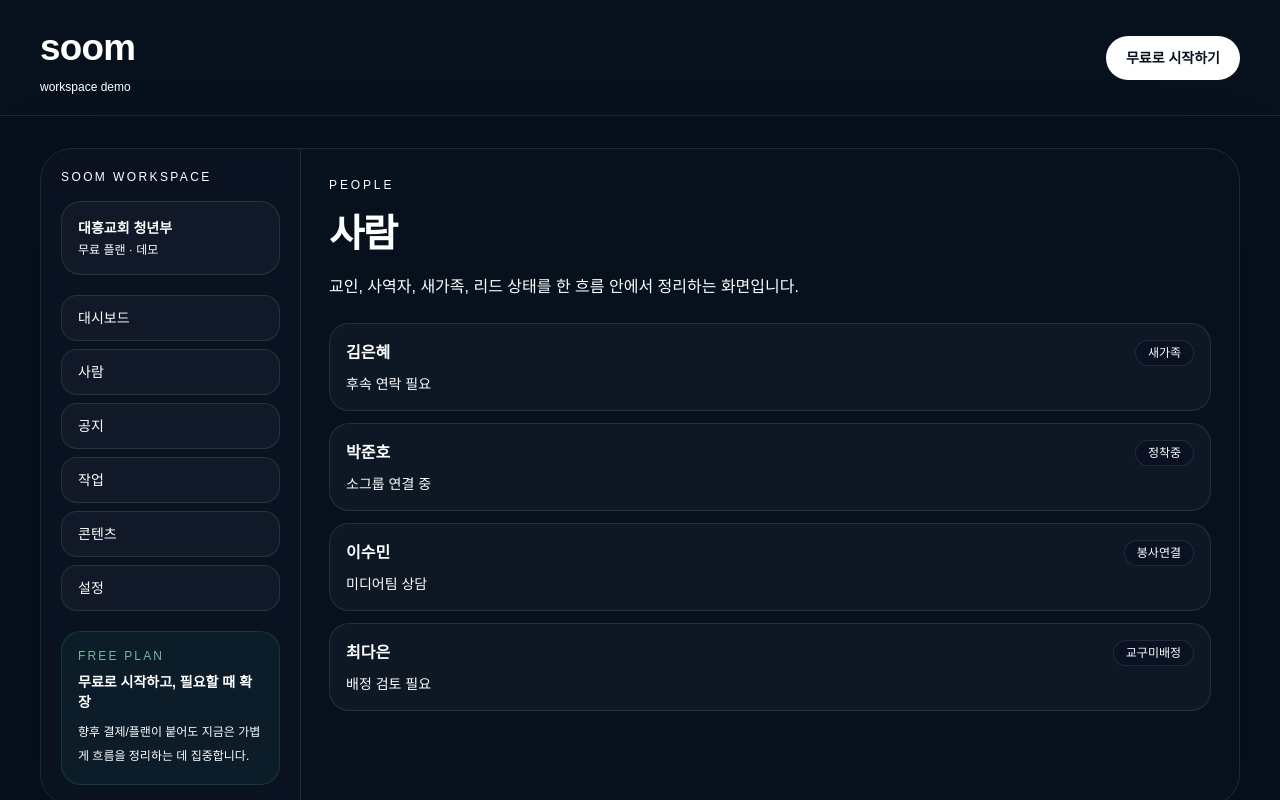
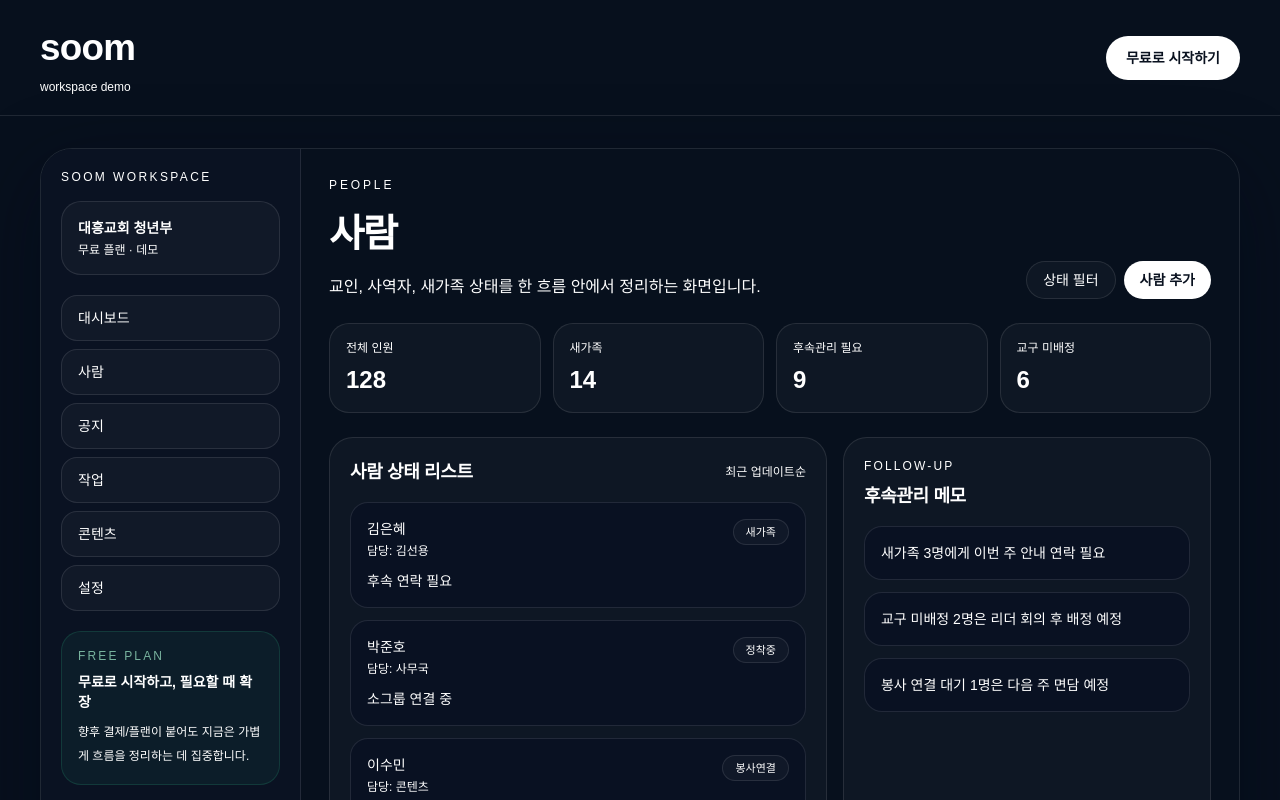
Before and after one commit to kinddragon1224/soom-church, a Next.js app: page /workspace/people in a window 1280 px wide. Shown: the top 800 px of the page. Built offline with nearby package versions, Linux system fonts and the light colour scheme; a web font is replaced by a local one.

Commit message:
feat(workspace): enrich people tasks and content views

```diff
--- a/app/workspace/content/page.tsx
+++ b/app/workspace/content/page.tsx
@@ -1,27 +1,74 @@
+const contentStats = [
+  { label: "전체 요청", value: "18" },
+  { label: "기획", value: "4" },
+  { label: "제작중", value: "7" },
+  { label: "검토", value: "3" },
+];
+
 const contentItems = [
-  { title: "설교 쇼츠 3건", state: "제작중" },
-  { title: "행사 랜딩 페이지", state: "기획" },
-  { title: "유튜브 채널 구조 정리", state: "완료" },
+  { title: "설교 쇼츠 3건", state: "제작중", owner: "콘텐츠팀" },
+  { title: "행사 랜딩 페이지", state: "기획", owner: "최재성" },
+  { title: "유튜브 채널 구조 정리", state: "완료", owner: "김선용" },
+  { title: "부활절 홍보영상", state: "검토", owner: "콘텐츠팀" },
+];
+
+const requests = [
+  "주일 예배 쇼츠 편집 요청",
+  "수련회 참가 신청 페이지 제작",
+  "유튜브 썸네일 스타일 정리",
 ];
 
 export default function WorkspaceContentPage() {
   return (
     <div className="flex flex-col gap-6">
+      <div className="flex flex-col gap-3 lg:flex-row lg:items-end lg:justify-between">
         <div>
           <p className="text-xs tracking-[0.24em] text-white/38">CONTENT</p>
           <h1 className="mt-3 text-[2rem] font-semibold tracking-[-0.04em] text-white sm:text-[2.4rem]">콘텐츠</h1>
           <p className="mt-3 max-w-3xl text-sm leading-7 text-white/62 sm:text-base">쇼츠, 영상, 행사 페이지 같은 콘텐츠 요청과 진행 상태를 모아보는 화면입니다.</p>
         </div>
-      <div className="grid gap-3">
+        <button type="button" className="rounded-full bg-white px-4 py-2 text-sm font-semibold text-[#09111f]">콘텐츠 요청</button>
+      </div>
+
+      <div className="grid gap-3 sm:grid-cols-2 xl:grid-cols-4">
+        {contentStats.map((item) => (
+          <div key={item.label} className="rounded-[20px] border border-white/10 bg-white/[0.03] p-4">
+            <p className="text-xs text-white/44">{item.label}</p>
+            <p className="mt-2 text-2xl font-semibold text-white">{item.value}</p>
+          </div>
+        ))}
+      </div>
+
+      <div className="grid gap-4 xl:grid-cols-[1.05fr_0.95fr]">
+        <section className="rounded-[24px] border border-white/10 bg-white/[0.03] p-5">
+          <div className="flex items-center justify-between gap-3">
+            <h2 className="text-lg font-semibold text-white">콘텐츠 파이프라인</h2>
+            <span className="text-xs text-white/44">최신순</span>
+          </div>
+          <div className="mt-4 grid gap-3">
             {contentItems.map((item) => (
-          <div key={item.title} className="rounded-[20px] border border-white/10 bg-white/[0.03] p-4">
-            <div className="flex items-center justify-between gap-3">
-              <p className="text-base font-semibold text-white">{item.title}</p>
-              <span className="rounded-full border border-white/10 bg-[#091122] px-3 py-1 text-xs text-white/68">{item.state}</span>
+              <div key={item.title} className="rounded-[18px] border border-white/10 bg-[#091122] p-4">
+                <div className="flex items-start justify-between gap-3">
+                  <div>
+                    <p className="text-sm font-medium text-white">{item.title}</p>
+                    <p className="mt-1 text-xs text-white/44">담당: {item.owner}</p>
+                  </div>
+                  <span className="rounded-full border border-white/10 bg-white/[0.03] px-3 py-1 text-[11px] text-white/68">{item.state}</span>
                 </div>
               </div>
             ))}
           </div>
+        </section>
+
+        <section className="rounded-[24px] border border-white/10 bg-white/[0.03] p-5">
+          <p className="text-xs tracking-[0.18em] text-white/38">RECENT REQUESTS</p>
+          <div className="mt-4 grid gap-3">
+            {requests.map((item) => (
+              <div key={item} className="rounded-[18px] border border-white/10 bg-[#091122] p-4 text-sm text-white/72">{item}</div>
+            ))}
+          </div>
+        </section>
+      </div>
     </div>
   );
 }
--- a/app/workspace/people/page.tsx
+++ b/app/workspace/people/page.tsx
@@ -1,28 +1,73 @@
+const peopleStats = [
+  { label: "전체 인원", value: "128" },
+  { label: "새가족", value: "14" },
+  { label: "후속관리 필요", value: "9" },
+  { label: "교구 미배정", value: "6" },
+];
+
 const people = [
-  { name: "김은혜", status: "새가족", note: "후속 연락 필요" },
-  { name: "박준호", status: "정착중", note: "소그룹 연결 중" },
-  { name: "이수민", status: "봉사연결", note: "미디어팀 상담" },
-  { name: "최다은", status: "교구미배정", note: "배정 검토 필요" },
+  { name: "김은혜", tag: "새가족", status: "후속 연락 필요", owner: "김선용" },
+  { name: "박준호", tag: "정착중", status: "소그룹 연결 중", owner: "사무국" },
+  { name: "이수민", tag: "봉사연결", status: "미디어팀 상담", owner: "콘텐츠" },
+  { name: "최다은", tag: "교구미배정", status: "배정 검토 필요", owner: "사무국" },
+  { name: "정하늘", tag: "새가족", status: "첫 안내 완료", owner: "김선용" },
 ];
 
 export default function WorkspacePeoplePage() {
   return (
     <div className="flex flex-col gap-6">
-      <div>
-        <p className="text-xs tracking-[0.24em] text-white/38">PEOPLE</p>
-        <h1 className="mt-3 text-[2rem] font-semibold tracking-[-0.04em] text-white sm:text-[2.4rem]">사람</h1>
-        <p className="mt-3 max-w-3xl text-sm leading-7 text-white/62 sm:text-base">교인, 사역자, 새가족, 리드 상태를 한 흐름 안에서 정리하는 화면입니다.</p>
+      <div className="flex flex-col gap-3 lg:flex-row lg:items-end lg:justify-between">
+        <div>
+          <p className="text-xs tracking-[0.24em] text-white/38">PEOPLE</p>
+          <h1 className="mt-3 text-[2rem] font-semibold tracking-[-0.04em] text-white sm:text-[2.4rem]">사람</h1>
+          <p className="mt-3 max-w-3xl text-sm leading-7 text-white/62 sm:text-base">교인, 사역자, 새가족 상태를 한 흐름 안에서 정리하는 화면입니다.</p>
+        </div>
+        <div className="flex gap-2">
+          <button type="button" className="rounded-full border border-white/10 bg-white/[0.03] px-4 py-2 text-sm text-white/72">상태 필터</button>
+          <button type="button" className="rounded-full bg-white px-4 py-2 text-sm font-semibold text-[#09111f]">사람 추가</button>
+        </div>
       </div>
-      <div className="grid gap-3">
-        {people.map((person) => (
-          <div key={person.name} className="rounded-[20px] border border-white/10 bg-white/[0.03] p-4">
-            <div className="flex items-center justify-between gap-3">
-              <p className="text-base font-semibold text-white">{person.name}</p>
-              <span className="rounded-full border border-white/10 bg-[#091122] px-3 py-1 text-xs text-white/68">{person.status}</span>
-            </div>
-            <p className="mt-2 text-sm text-white/58">{person.note}</p>
+
+      <div className="grid gap-3 sm:grid-cols-2 xl:grid-cols-4">
+        {peopleStats.map((item) => (
+          <div key={item.label} className="rounded-[20px] border border-white/10 bg-white/[0.03] p-4">
+            <p className="text-xs text-white/44">{item.label}</p>
+            <p className="mt-2 text-2xl font-semibold text-white">{item.value}</p>
           </div>
         ))}
+      </div>
+
+      <div className="grid gap-4 xl:grid-cols-[1.15fr_0.85fr]">
+        <section className="rounded-[24px] border border-white/10 bg-white/[0.03] p-5">
+          <div className="flex items-center justify-between gap-3">
+            <h2 className="text-lg font-semibold text-white">사람 상태 리스트</h2>
+            <span className="text-xs text-white/44">최근 업데이트순</span>
+          </div>
+          <div className="mt-4 grid gap-3">
+            {people.map((person) => (
+              <div key={person.name} className="rounded-[18px] border border-white/10 bg-[#091122] p-4">
+                <div className="flex items-start justify-between gap-3">
+                  <div>
+                    <p className="text-sm font-medium text-white">{person.name}</p>
+                    <p className="mt-1 text-xs text-white/44">담당: {person.owner}</p>
+                  </div>
+                  <span className="rounded-full border border-white/10 bg-white/[0.03] px-3 py-1 text-[11px] text-white/68">{person.tag}</span>
+                </div>
+                <p className="mt-3 text-sm text-white/62">{person.status}</p>
+              </div>
+            ))}
+          </div>
+        </section>
+
+        <section className="rounded-[24px] border border-white/10 bg-white/[0.03] p-5">
+          <p className="text-xs tracking-[0.18em] text-white/38">FOLLOW-UP</p>
+          <h2 className="mt-2 text-lg font-semibold text-white">후속관리 메모</h2>
+          <div className="mt-4 grid gap-3">
+            <div className="rounded-[18px] border border-white/10 bg-[#091122] p-4 text-sm text-white/72">새가족 3명에게 이번 주 안내 연락 필요</div>
+            <div className="rounded-[18px] border border-white/10 bg-[#091122] p-4 text-sm text-white/72">교구 미배정 2명은 리더 회의 후 배정 예정</div>
+            <div className="rounded-[18px] border border-white/10 bg-[#091122] p-4 text-sm text-white/72">봉사 연결 대기 1명은 다음 주 면담 예정</div>
+          </div>
+        </section>
       </div>
     </div>
   );
```
Also changed, not shown: app/workspace/tasks/page.tsx (+71 -13 lines). Lines whose indentation alone changed are shown as unchanged.
